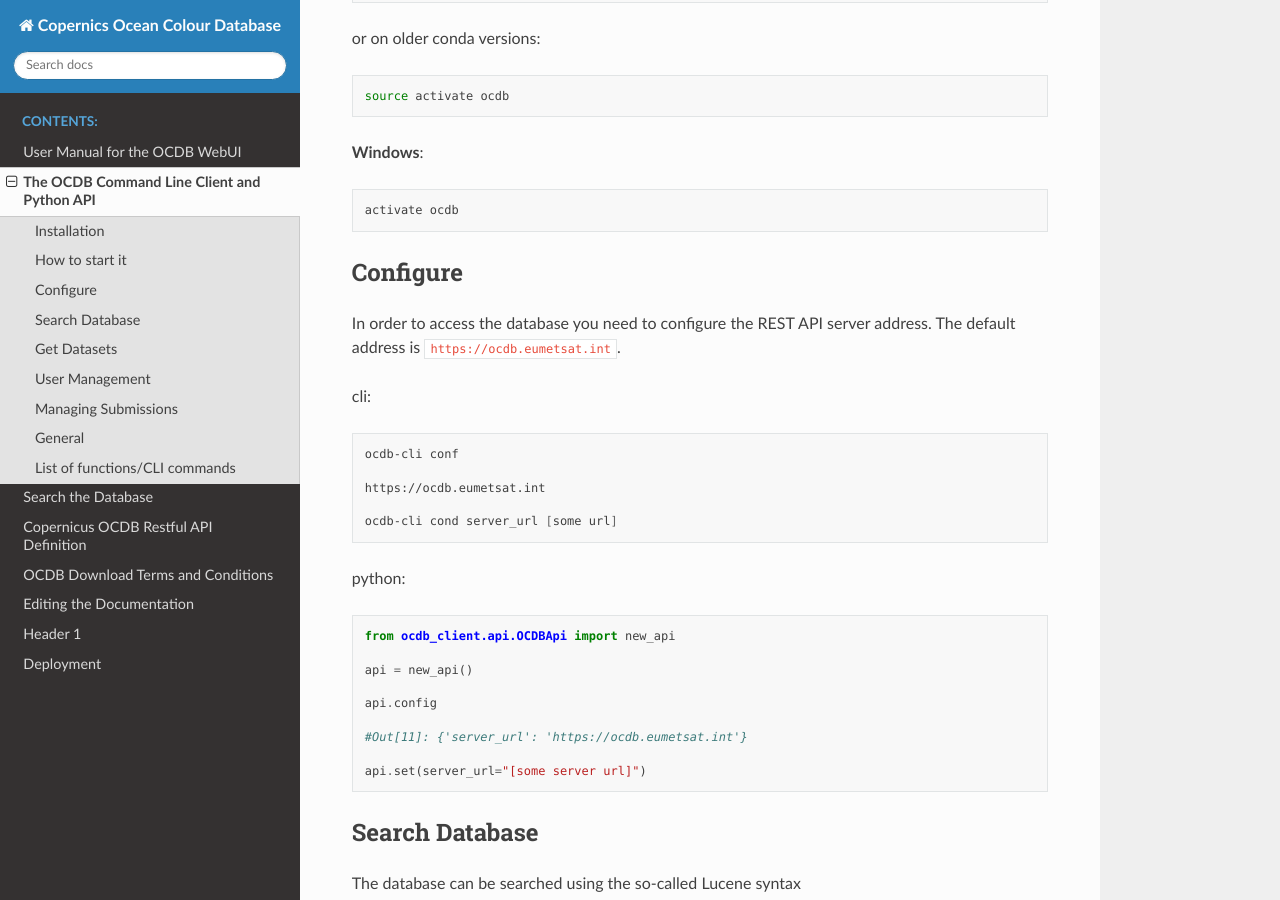
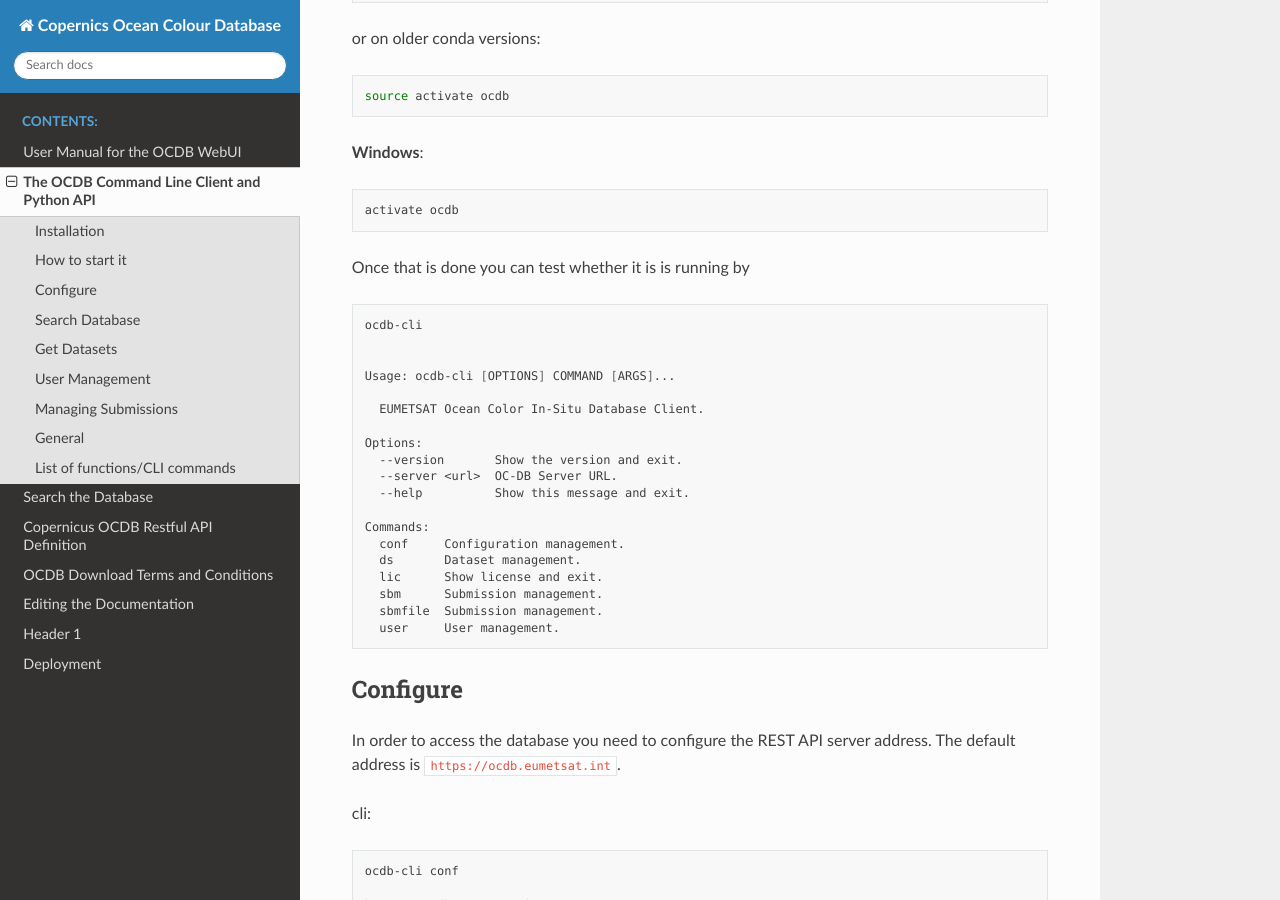
Before and after one commit to javierconcha/ocdb-docs, a Sphinx documentation site: the page built from docs/source/ocdb-api-cli.md, in a window 1280 px wide and 900 px high, scrolled down 710 px. Built offline with Sphinx 7.4.7 and the Read the Docs theme 2.0.0, drawn with Linux system fonts in a browser that asks for light colours; pages that are not in the unit, such as notebooks, are missing from menus.

Commit message:
Added information about how to start the ocdb-cli

````diff
--- a/docs/source/ocdb-api-cli.md
+++ b/docs/source/ocdb-api-cli.md
@@ -41,6 +41,29 @@
 activate ocdb
 ```
 
+Once that is done you can test whether it is is running by
+
+```bash
+ocdb-cli
+
+
+Usage: ocdb-cli [OPTIONS] COMMAND [ARGS]...
+
+  EUMETSAT Ocean Color In-Situ Database Client.
+
+Options:
+  --version       Show the version and exit.
+  --server <url>  OC-DB Server URL.
+  --help          Show this message and exit.
+
+Commands:
+  conf     Configuration management.
+  ds       Dataset management.
+  lic      Show license and exit.
+  sbm      Submission management.
+  sbmfile  Submission management.
+  user     User management.
+```
 
 ## Configure
 
````
